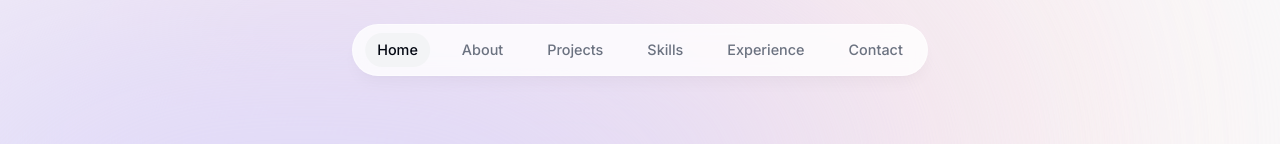
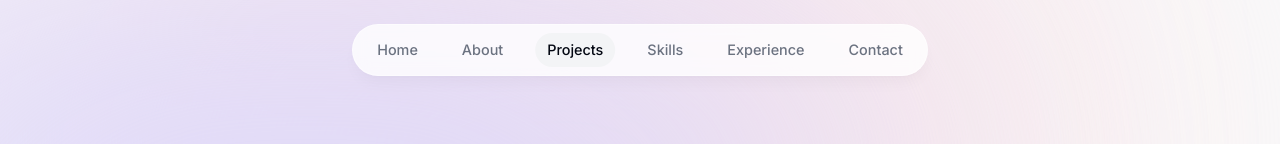
Before and after one commit to chiragyadav2003/Portfolio-App, a Next.js app: page / in a window 1280 px wide. Shown: the top 144 px of the page. Built offline with nearby package versions, Linux system fonts and the light colour scheme.

Commit message:
finishing header

```diff
--- a/components/About.tsx
+++ b/components/About.tsx
@@ -2,14 +2,19 @@
 import React from 'react'
 import SectionHeading from './SectionHeading'
 import { motion } from 'framer-motion'
+import {useSectionInView} from '@/lib/hooks'
 
 function About() {
+
+  const {ref} = useSectionInView("About")
+
   return (
     <motion.section className="mb-28 max-w-[45rem] text-center leading-8 sm:mb-40 scroll-mt-32"
     initial={{ opacity: 0, y: 100 }}
     whileInView={{ opacity: 1, y: 0 }}
     transition={{ duration:0.5,delay: 0.2 }}
     id='about'
+    ref={ref}
     >
         <SectionHeading>About Me</SectionHeading>
         <p className="mb-3">
--- a/components/Header.tsx
+++ b/components/Header.tsx
@@ -40,7 +40,7 @@
 }
 
 function Header() {
-  const {activeSection,setActiveSection} = useActiveSectionContext()
+  const {activeSection,setActiveSection,setTimeOfLastClick} = useActiveSectionContext()
   return (
     <header className='z-[999] relative ' >
       <motion.div variants={variants1} initial='initial' animate='animate' className="fixed top-0 left-1/2 h-[4.5rem] w-full rounded-none border border-white border-opacity-40 bg-white bg-opacity-80 shadow-lg shadow-black/[0.03] backdrop-blur-[0.5rem] sm:top-6 sm:h-[3.25rem] sm:w-[36rem] sm:rounded-full dark:bg-gray-950 dark:border-black/40 dark:bg-opacity-75"></motion.div>
@@ -55,7 +55,10 @@
               className={clsx("flex w-full items-center justify-center px-3 py-3 hover:text-gray-950 transition dark:text-gray-500 dark:hover:text-gray-300",{
                 "text-gray-950":activeSection===link.name
               })}
-              onClick={()=>setActiveSection(link.name)}
+              onClick={()=>{
+                setActiveSection(link.name)
+                setTimeOfLastClick(Date.now())
+              }}
               >{link.name}
 
               {link.name === activeSection && (
--- a/components/Intro.tsx
+++ b/components/Intro.tsx
@@ -1,7 +1,7 @@
 "use client";
 
 import Image from 'next/image'
-import React from 'react'
+import React, { useEffect } from 'react'
 import profilepic from "../public/profilepic.jpg"
 import {delay, motion} from 'framer-motion'
 import Link from 'next/link';
@@ -9,6 +9,9 @@
 import {HiDownload} from 'react-icons/hi'
 import {BsLinkedin} from 'react-icons/bs'
 import {FaGithubSquare} from 'react-icons/fa'
+import { useInView } from 'react-intersection-observer'
+import {useActiveSectionContext} from '@/context/active-section-context'
+import {useSectionInView} from '@/lib/hooks'
 
 const imageVariants = {
     initial:{
@@ -58,9 +61,13 @@
 }
 
 function Intro() {
+
+    const {ref} = useSectionInView("Home")
+
     return (
     <section className="mb-28 max-w-[50rem] text-center sm:mb-0 scroll-mt-[100rem] "
     id='home'
+    ref={ref}
     >
 
         <div className='flex items-center justify-center'>
--- a/components/Projects.tsx
+++ b/components/Projects.tsx
@@ -1,11 +1,18 @@
+"use client";
 import React from 'react'
 import SectionHeading from './SectionHeading'
 import { projectsData } from '@/lib/data'
 import Project from './Project'
+import {useSectionInView} from '@/lib/hooks'
 
 function Projects() {
+
+    const {ref} = useSectionInView("Projects", 0.5)
+
     return (
-    <section id='projects' className=' scroll-mt-28 '>
+    <section id='projects' className=' scroll-mt-28 '
+    ref = {ref}
+    >
         <SectionHeading>My Projects</SectionHeading>
         <div>
             {
--- a/context/active-section-context.tsx
+++ b/context/active-section-context.tsx
@@ -1,8 +1,6 @@
 "use client";
-import React, { createContext, useState } from 'react'
-import { links } from '@/lib/data'
-
-type SectionName = typeof links[number]['name']
+import React, { createContext, useState } from 'react';
+import type { SectionName } from '@/lib/types';
 
 type ActiveSectionContextProviderProps = {
     children: React.ReactNode
@@ -10,16 +8,21 @@
 
 type ActiveSectionContextType = {
     activeSection: SectionName;
-    setActiveSection: React.Dispatch<React.SetStateAction<SectionName>>
+    setActiveSection: React.Dispatch<React.SetStateAction<SectionName>>;
+    timeOfLastClick: number;
+    setTimeOfLastClick: React.Dispatch<React.SetStateAction<number>>;
 }
 export const ActiveSectionContext = createContext<ActiveSectionContextType | null>(null)
 
 export default function ActiveSectionContextProvider({children}:ActiveSectionContextProviderProps) {
     const[activeSection,setActiveSection] = useState<SectionName>('Home')
+    const[timeOfLastClick,setTimeOfLastClick] = useState<number>(0)
     return (
         <ActiveSectionContext.Provider value={{
             activeSection,
-            setActiveSection
+            setActiveSection,
+            timeOfLastClick,
+            setTimeOfLastClick
         }}>
             {children}
         </ActiveSectionContext.Provider>
--- /dev/null
+++ b/lib/hooks.ts
@@ -0,0 +1,21 @@
+import {useEffect} from 'react'
+import { useInView } from 'react-intersection-observer'
+import{useActiveSectionContext} from '@/context/active-section-context'
+import type { SectionName } from './types'
+
+
+
+export function useSectionInView(sectionName:SectionName, threshold=0.75){
+
+    const {ref, inView} = useInView({threshold:threshold})
+
+    const{setActiveSection,timeOfLastClick} = useActiveSectionContext()
+
+    useEffect(()=>{
+        if(inView && Date.now()-timeOfLastClick>1000){
+            setActiveSection(sectionName)
+        }
+    },[inView, setActiveSection, timeOfLastClick, sectionName])
+
+    return {ref}
+}
--- /dev/null
+++ b/lib/types.ts
@@ -0,0 +1,3 @@
+import { links } from "./data";
+
+export type SectionName = typeof links[number]['name']
```
